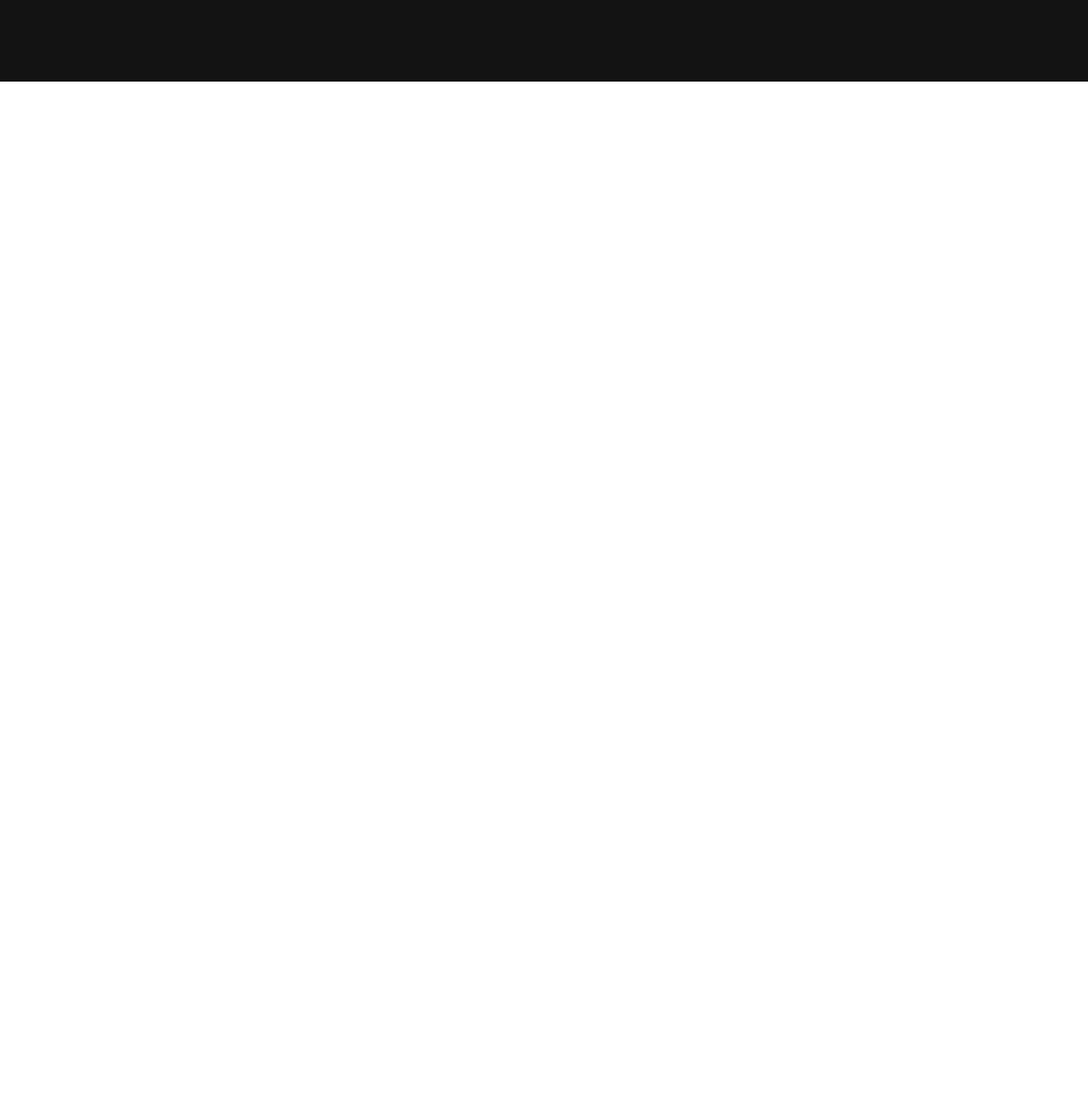
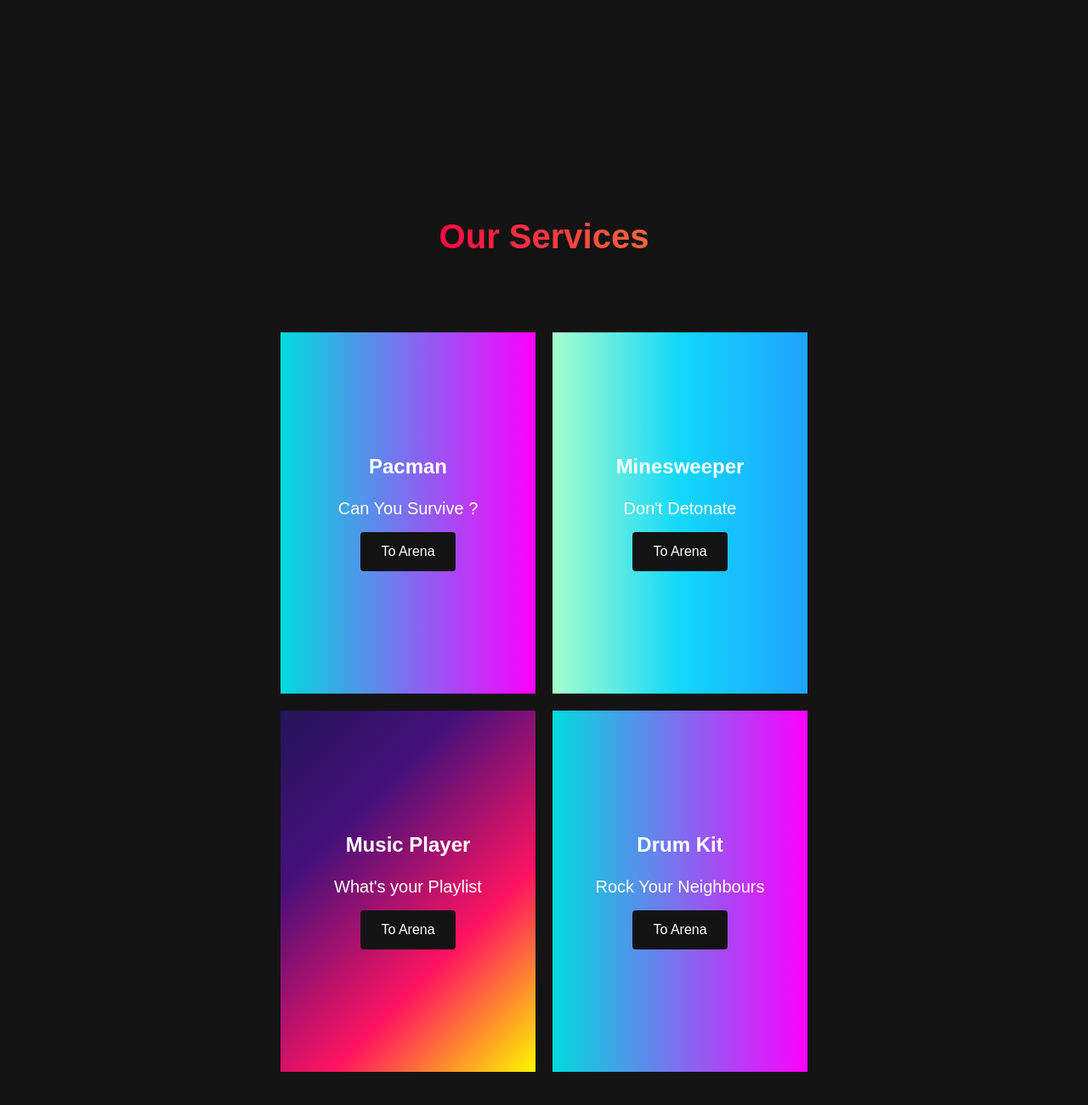
Before and after one commit to piyush7-10/Virtual-Store, a plain HTML site: page index.html in a window 1280 px wide. Shown: the part 1629-2929 px from the top of the page at 85% size. Before the commit the page ends 1725 px from the top, so only its background shows below. Drawn offline with Linux system fonts and the light colour scheme.

Commit message:
Added Game Cards

```diff
--- a/index.css
+++ b/index.css
@@ -364,3 +364,200 @@
   color: #fff;
   background-image: linear-gradient(to right, #00dbde 0%, #fc00ff 100%);
 }
+
+.fa-gamepad,
+.fa-users {
+  font-size: 10rem;
+}
+
+#card-2 {
+  background: #ff512f;
+  background: -webkit-linear-gradient(to right, #dd2476, #ff512f);
+  background: linear-gradient(to right, #dd2476, #ff512f);
+}
+
+/* Mobile Responsiveness */
+@media screen and (max-width: 1100px) {
+  .main__container {
+    display: grid;
+    grid-template-columns: 1fr;
+    align-items: center;
+    justify-content: center;
+    width: 100%;
+    margin: 0 auto;
+    height: 90%;
+  }
+
+  .main__img--container {
+    display: flex;
+    justify-content: center;
+  }
+
+  .main__img--card {
+    width: 425px;
+    height: 425px;
+  }
+
+  .main__content {
+    text-align: center;
+    margin-bottom: 4rem;
+  }
+
+  .main__content h1 {
+    font-size: 2.5rem;
+    margin-top: 2rem;
+  }
+
+  .main__content h2 {
+    font-size: 3rem;
+  }
+
+  .main__content p {
+    margin-top: 1rem;
+    font-size: 1.5rem;
+  }
+}
+
+@media screen and (max-width: 480px) {
+  .main__img--card {
+    width: 250px;
+    height: 250px;
+  }
+
+  .fa-users,
+  .fa-layer-group {
+    font-size: 4rem;
+  }
+
+  .main__content h1 {
+    font-size: 2rem;
+    margin-top: 3rem;
+  }
+  .main__content h2 {
+    font-size: 2rem;
+  }
+
+  .main__content p {
+    margin-top: 2rem;
+  }
+
+  .main__btn {
+    padding: 12px 36px;
+    margin: 2.5rem 0;
+  }
+}
+
+/* Services Section */
+.services {
+  background: #131313;
+  display: flex;
+  flex-direction: column;
+  justify-content: center;
+  align-items: center;
+  height: 100%;
+  padding: 10rem 0;
+}
+
+.services h1 {
+  background-color: #ff8177;
+  background-image: linear-gradient(to right, #ff0844 0%, #f7673c 100%);
+  background-size: 100%;
+  -webkit-background-clip: text;
+  -moz-background-clip: text;
+  -webkit-text-fill-color: transparent;
+  -moz-text-fill-color: transparent;
+  margin-bottom: 5rem;
+  font-size: 2.5rem;
+}
+
+.services__wrapper {
+  display: grid;
+  grid-template-columns: 1fr 1fr 1fr 1fr;
+  grid-row: 1fr;
+}
+
+.services__card {
+  margin: 10px;
+  height: 425px;
+  width: 300px;
+  display: flex;
+  flex-direction: column;
+  justify-content: center;
+  color: #fff;
+  background-image: linear-gradient(to right, #00dbde 0%, #fc00ff 100%);
+  transition: 0.3s ease-in;
+}
+
+.services__card:nth-child(2) {
+  background: #1fa2ff; /* fallback for old browsers */
+  background: -webkit-linear-gradient(
+    to right,
+    #a6ffcb,
+    #12d8fa,
+    #1fa2ff
+  ); /* Chrome 10-25, Safari 5.1-6 */
+  background: linear-gradient(
+    to right,
+    #a6ffcb,
+    #12d8fa,
+    #1fa2ff
+  ); /* W3C, IE 10+/ Edge, Firefox 16+, Chrome 26+, Opera 12+, Safari 7+ */
+}
+
+.services__card:nth-child(3) {
+  background-image: linear-gradient(
+    -225deg,
+    #231557 0%,
+    #44107a 29%,
+    #ff1361 67%,
+    #fff800 100%
+  );
+}
+
+.services h2 {
+  text-align: center;
+}
+
+.services p {
+  text-align: center;
+  margin-top: 24px;
+  font-size: 20px;
+}
+
+.services__btn {
+  display: flex;
+  justify-content: center;
+  margin-top: 16px;
+}
+
+.services__card button {
+  color: #fff;
+  padding: 14px 24px;
+  border: none;
+  outline: none;
+  border-radius: 4px;
+  background: #131313;
+  font-size: 1rem;
+}
+
+.services__card button:hover {
+  cursor: pointer;
+}
+
+.services__card:hover {
+  transform: scale(1.075);
+  transition: 0.3s ease-in;
+  cursor: pointer;
+}
+
+@media screen and (max-width: 1300px) {
+  .services__wrapper {
+    grid-template-columns: 1fr 1fr;
+  }
+}
+
+@media screen and (max-width: 768px) {
+  .services__wrapper {
+    grid-template-columns: 1fr;
+  }
+}
--- a/index.html
+++ b/index.html
@@ -4,7 +4,8 @@
     <meta charset="UTF-8" />
     <meta http-equiv="X-UA-Compatible" content="IE=edge" />
     <meta name="viewport" content="width=device-width, initial-scale=1.0" />
-     <link rel="stylesheet" href="index.css"></link>
+    <link rel="stylesheet" href="index.css"></link>
+    <link rel="stylesheet" href="https://use.fontawesome.com/releases/v5.15.3/css/all.css" integrity="sha384-SZXxX4whJ79/gErwcOYf+zWLeJdY/qpuqC4cAa9rOGUstPomtqpuNWT9wdPEn2fk" crossorigin="anonymous">
     <title>Have a Fun Journey</title>
   </head>
 
@@ -49,7 +50,7 @@
     <div class="main" id="about">
       <div class="main__container">
         <div class="main__img--container">
-          <div class="main__img--card">ICON</div>
+          <div class="main__img--card"><i class="fas fa-gamepad"></i></div>
         </div>
         <div class="main__content">
           <h1>What do we do ?</h1>
@@ -60,6 +61,38 @@
       </div>
     </div>
 
+    <!-- Services Section -->
+    <div class="services" id="services">
+      <h1>Our Services</h1>
+      <div class="services__wrapper">
+
+        <div class="services__card">
+          <h2>Pacman</h2>
+          <p>Can You Survive ?</p>
+          <div class="services__btn"><button>To Arena</button></div>
+        </div>
+
+        <div class="services__card">
+          <h2>Minesweeper</h2>
+          <p>Don't Detonate</p>
+          <div class="services__btn"><button>To Arena</button></div>
+        </div>
+
+        <div class="services__card">
+          <h2>Music Player</h2>
+          <p>What's your Playlist</p>
+          <div class="services__btn"><button>To Arena</button></div>
+        </div>
+
+        <div class="services__card">
+          <h2>Drum Kit</h2>
+          <p>Rock Your Neighbours</p>
+          <div class="services__btn"><button>To Arena</button></div>
+        </div>
+
+      </div>
+    </div>
+
 
     <script src="index.js"></script>
   </body>
```
